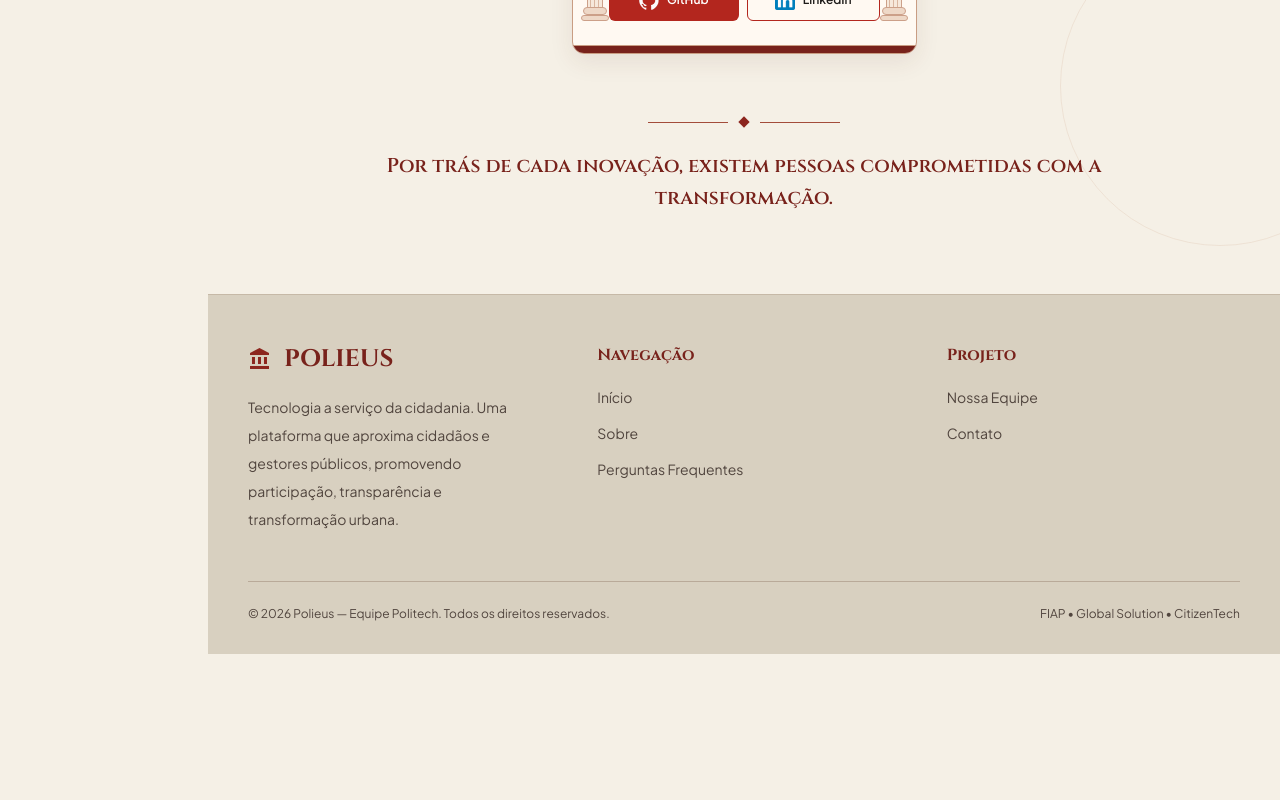
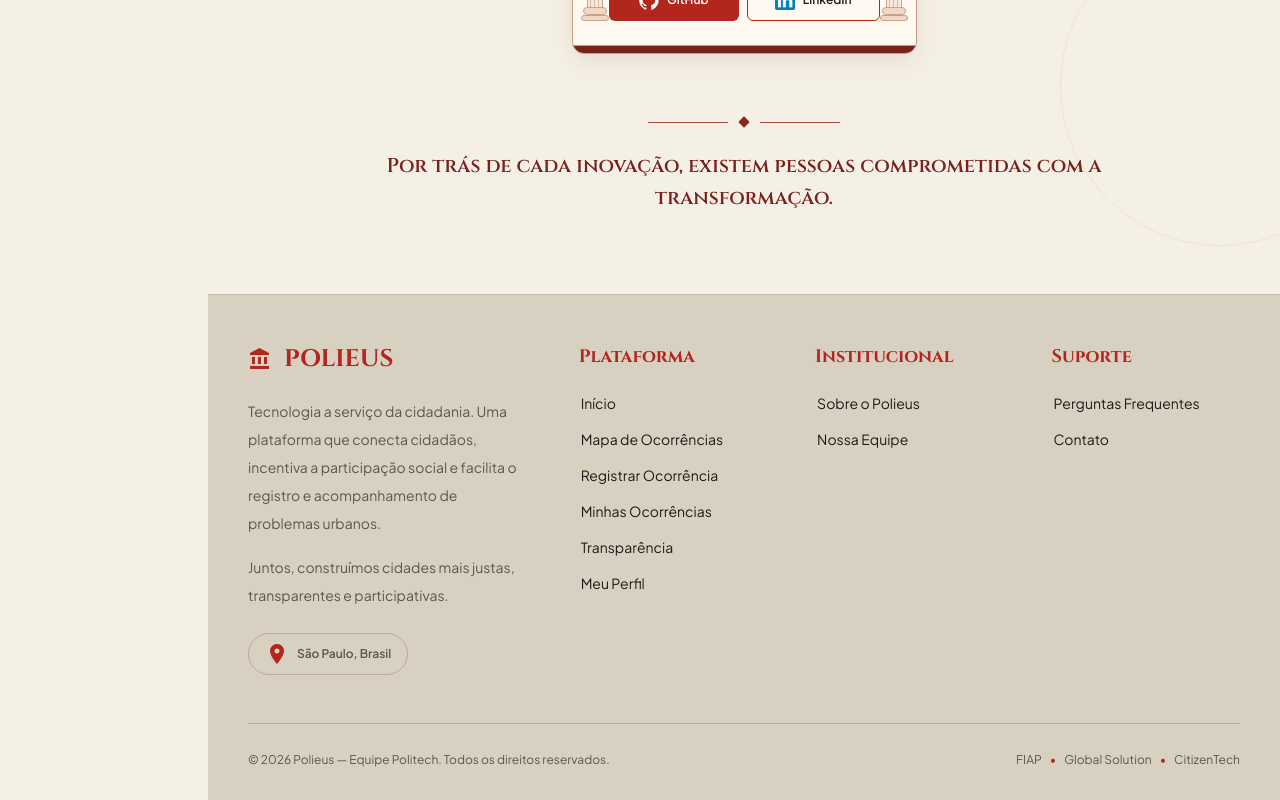
Before and after one commit to POLITECH-Global-Solution/Polieus, a React (Vite) app: page /integrantes in a window 1280 px wide. Shown: the part 2161-2961 px from the top of the page. Before the commit the page ends 2815 px from the top, so only its background shows below. Built offline with nearby package versions, Linux system fonts and the light colour scheme.

Commit message:
feat: Atualizando o rodape do Polieus.

```diff
--- a/src/components/Rodape/Rodape.tsx
+++ b/src/components/Rodape/Rodape.tsx
@@ -1,19 +1,61 @@
-
 import { Link } from 'react-router-dom';
 
-// Calcula o ano fora da renderização do componente
 const anoAtual = new Date().getFullYear();
 
+const linksPlataforma = [
+    { nome: 'Início', caminho: '/inicio' },
+    { nome: 'Mapa de Ocorrências', caminho: '/mapa-ocorrencias' },
+    { nome: 'Registrar Ocorrência', caminho: '/registrar-ocorrencia' },
+    { nome: 'Minhas Ocorrências', caminho: '/minhas-ocorrencias' },
+    { nome: 'Transparência', caminho: '/transparencia' },
+    { nome: 'Meu Perfil', caminho: '/perfil' },
+];
+
+const linksInstitucionais = [
+    { nome: 'Sobre o Polieus', caminho: '/sobre' },
+    { nome: 'Nossa Equipe', caminho: '/integrantes' },
+];
+
+const linksSuporte = [
+    { nome: 'Perguntas Frequentes', caminho: '/faq' },
+    { nome: 'Contato', caminho: '/contato' },
+];
+
+type GrupoLinksProps = {
+    titulo: string;
+    links: {
+        nome: string;
+        caminho: string;
+    }[];
+};
+
+function GrupoLinks({ titulo, links }: GrupoLinksProps) {
+    return (
+        <nav aria-label={titulo}>
+            <h3 className="font-titulo text-lg font-bold text-primaria">
+                {titulo}
+            </h3>
+
+            <div className="mt-5 flex flex-col items-start gap-3">
+                {links.map((link) => (
+                    <Link
+                        key={link.caminho}
+                        to={link.caminho}
+                        className="group inline-flex items-center gap-2 text-sm leading-6 text-texto-suave transition-colors duration-200 hover:text-primaria focus-visible:rounded-sm focus-visible:outline-2 focus-visible:outline-offset-4 focus-visible:outline-primaria"
+                    >
+                        <span className="h-1.5 w-1.5 shrink-0 rounded-full bg-primaria opacity-0 transition-opacity duration-200 group-hover:opacity-100" />
+
+                        <span className="-ml-3 transition-transform duration-200 group-hover:translate-x-3">
+                            {link.nome}
+                        </span>
+                    </Link>
+                ))}
+            </div>
+        </nav>
+    );
+}
+
 export default function Rodape() {
-  const estiloLink = `
-    w-fit text-sm transition-all duration-200
-    hover:opacity-70 hover:underline
-    focus-visible:rounded-sm focus-visible:outline-2
-    focus-visible:outline-offset-4
-    focus-visible:outline-[#78221b]
-  `;
-
-  // Volta ao topo da página atual
     const irParaTopo = () => {
         window.scrollTo({
             top: 0,
@@ -22,117 +64,90 @@ export default function Rodape() {
     };
 
     return (
-    <footer className="border-t border-[#c6b9a7] bg-[#d8d0c0] font-corpo">
-      <div className="mx-auto max-w-6xl px-6 pt-12 pb-8 sm:px-8 lg:px-10">
-
-        <div className="grid gap-10 sm:grid-cols-2 lg:grid-cols-3 lg:gap-14">
-
-          {/* Identidade do Polieus */}
-          <div className="sm:col-span-2 lg:col-span-1">
-
-            {/* Botão para voltar ao topo */}
+        <footer className="w-full border-t border-[#c6b9a7] bg-secundaria font-corpo">
+            <div className="mx-auto max-w-7xl px-6 pt-12 pb-7 sm:px-8 lg:px-10">
+                <div className="grid gap-10 sm:grid-cols-2 xl:grid-cols-[1.5fr_1fr_1fr_1fr] xl:gap-12">
+                    <div className="sm:col-span-2 xl:col-span-1">
                         <button
                             type="button"
                             onClick={irParaTopo}
                             aria-label="Polieus - Voltar ao topo da página"
-              className="group inline-flex w-fit items-center gap-3 rounded-sm text-left transition-opacity duration-200 hover:opacity-75 focus-visible:outline-2 focus-visible:outline-offset-4 focus-visible:outline-[#78221b]"
+                            className="group inline-flex items-center gap-3 rounded-sm text-left transition-opacity duration-200 hover:opacity-75 focus-visible:outline-2 focus-visible:outline-offset-4 focus-visible:outline-primaria"
                         >
                             <span
-                className="material-icons text-3xl text-[#8c251e]"
+                                className="material-icons text-3xl text-primaria"
                                 aria-hidden="true"
                             >
                                 account_balance
                             </span>
 
-              <span className="font-titulo text-2xl font-bold text-[#78221b]">
+                            <span className="font-titulo text-2xl font-bold text-primaria">
                                 POLIEUS
                             </span>
                         </button>
 
-            <p className="mt-4 max-w-sm text-sm leading-7 text-[#51453e]">
+                        <p className="mt-5 max-w-sm text-sm leading-7 text-texto-suave">
                             Tecnologia a serviço da cidadania.
-              Uma plataforma que aproxima cidadãos
-              e gestores públicos, promovendo
-              participação, transparência e
-              transformação urbana.
+                            Uma plataforma que conecta cidadãos,
+                            incentiva a participação social e
+                            facilita o registro e acompanhamento
+                            de problemas urbanos.
                         </p>
+
+                        <p className="mt-4 max-w-sm text-sm leading-7 text-texto-suave">
+                            Juntos, construímos cidades mais
+                            justas, transparentes e participativas.
+                        </p>
+
+                        <div className="mt-6 inline-flex items-center gap-2 rounded-full border border-[#bfa99a] px-4 py-2">
+                            <span
+                                className="material-icons text-lg text-primaria"
+                                aria-hidden="true"
+                            >
+                                location_on
+                            </span>
+
+                            <span className="text-xs font-semibold text-texto-suave">
+                                São Paulo, Brasil
+                            </span>
+                        </div>
                     </div>
 
-          {/* Navegação */}
-          <nav aria-label="Navegação do rodapé">
-            <h3 className="font-titulo text-base font-bold text-[#78221b]">
-              Navegação
-            </h3>
+                    <GrupoLinks
+                        titulo="Plataforma"
+                        links={linksPlataforma}
+                    />
 
-            <div className="mt-5 flex flex-col gap-4">
-              <Link
-                to="/"
-                className={estiloLink}
-                style={{ color: '#51453e' }}
-              >
-                Início
-              </Link>
+                    <GrupoLinks
+                        titulo="Institucional"
+                        links={linksInstitucionais}
+                    />
 
-              <Link
-                to="/sobre"
-                className={estiloLink}
-                style={{ color: '#51453e' }}
-              >
-                Sobre
-              </Link>
-
-              <Link
-                to="/faq"
-                className={estiloLink}
-                style={{ color: '#51453e' }}
-              >
-                Perguntas Frequentes
-              </Link>
-            </div>
-          </nav>
-
-          {/* Projeto */}
-          <nav aria-label="Informações do projeto">
-            <h3 className="font-titulo text-base font-bold text-[#78221b]">
-              Projeto
-            </h3>
-
-            <div className="mt-5 flex flex-col gap-4">
-              <Link
-                to="/integrantes"
-                className={estiloLink}
-                style={{ color: '#51453e' }}
-              >
-                Nossa Equipe
-              </Link>
-
-              <Link
-                to="/contato"
-                className={estiloLink}
-                style={{ color: '#51453e' }}
-              >
-                Contato
-              </Link>
-            </div>
-          </nav>
-
+                    <GrupoLinks
+                        titulo="Suporte"
+                        links={linksSuporte}
+                    />
                 </div>
 
-        {/* Divisória */}
                 <div className="mt-12 border-t border-[#b9aa99]" />
 
-        {/* Informações finais */}
-        <div className="flex flex-col items-center justify-between gap-3 pt-6 text-center sm:flex-row sm:text-left">
-
-          <p className="text-xs text-[#51453e]">
+                <div className="flex flex-col items-center justify-between gap-4 pt-6 text-center sm:flex-row sm:text-left">
+                    <p className="text-xs leading-6 text-texto-suave">
                         © {anoAtual} Polieus — Equipe Politech.
                         Todos os direitos reservados.
                     </p>
 
-          <p className="text-xs text-[#51453e]">
-            FIAP • Global Solution • CitizenTech
-          </p>
+                    <div className="flex flex-wrap items-center justify-center gap-2 text-xs text-texto-suave sm:justify-end">
+                        <span>FIAP</span>
 
+                        <span className="text-primaria">•</span>
+
+                        <span>Global Solution</span>
+
+                        <span className="text-primaria">•</span>
+
+                        <span>CitizenTech</span>
+                    </div>
                 </div>
             </div>
         </footer>
```
Lines whose indentation alone changed are shown as unchanged.
